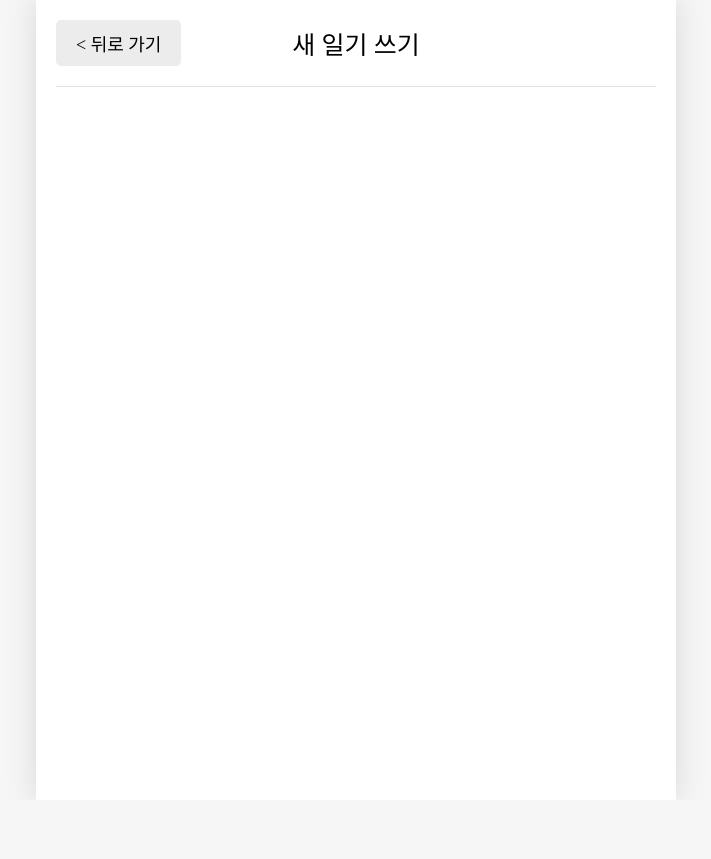
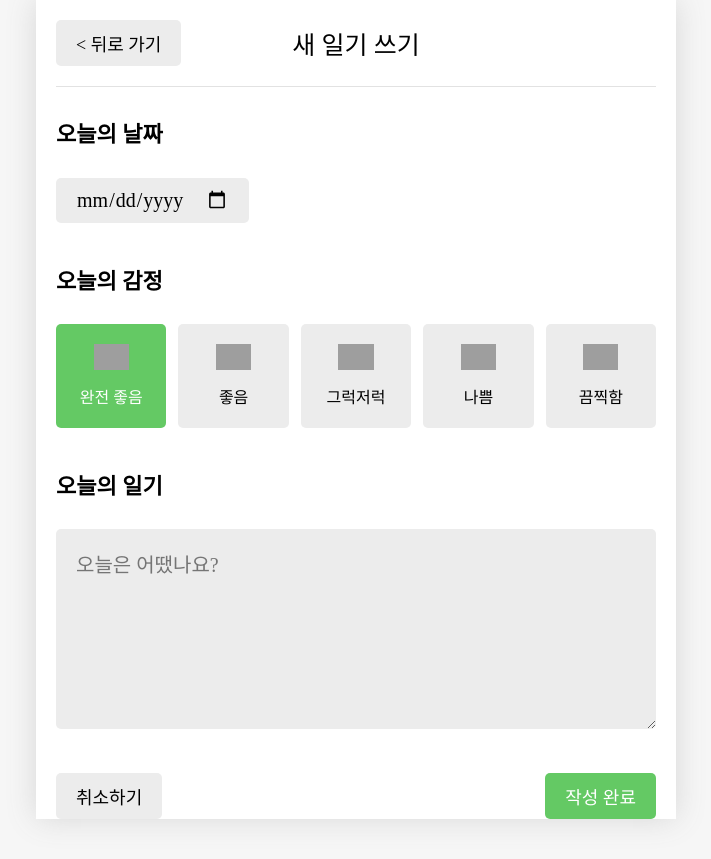
Before and after one commit to Jeongchanyeong/emotion-diary-ver2, a React (Vite) app: page /new in a window 1280 px wide. Shown: the whole page, without its empty margins (284-995 px from the left). Before the commit the page ends 800 px from the top, so only its background shows below. Built offline with nearby package versions, Linux system fonts and the light colour scheme; grey boxes are pictures that could not be loaded; a web font is replaced by a local one.

Commit message:
Feat/ NewPage UI 구현

```diff
--- a/src/components/Editor.css
+++ b/src/components/Editor.css
@@ -0,0 +1,36 @@
+.Editor > section {
+  margin-bottom: 40px;
+}
+
+.Editor > section > h4 {
+  font-size: 22px;
+  font-weight: bold;
+}
+
+.Editor > section > input,
+textarea {
+  background-color: rgb(236, 236, 236);
+  border: none;
+  border-radius: 5px;
+  font-size: 20px;
+  padding: 10px 20px;
+}
+
+.Editor > section > textarea {
+  padding: 20px;
+  width: 100%;
+  min-height: 200px;
+  resize: vertical;
+  box-sizing: border-box;
+}
+
+.Editor .emotion_section .emotion_list_wrapper {
+  display: flex;
+  justify-content: space-around;
+  gap: 2%;
+}
+
+.Editor .button_section {
+  display: flex;
+  justify-content: space-between;
+}
--- a/src/components/Editor.jsx
+++ b/src/components/Editor.jsx
@@ -1,13 +1,45 @@
 import React from 'react';
 import './Editor.css';
+import EmotionItem from './EmotionItem';
+import { getEmotionImage } from '../util/get-emotion-img';
+import Button from './common/Button';
+
+const emotionList = [
+  { emotionId: 1, emotionName: '완전 좋음' },
+  { emotionId: 2, emotionName: '좋음' },
+  { emotionId: 3, emotionName: '그럭저럭' },
+  { emotionId: 4, emotionName: '나쁨' },
+  { emotionId: 5, emotionName: '끔찍함' },
+];
 
 const Editor = () => {
+  const emotionId = 1;
   return (
     <div className="Editor">
-      <section className="date_section"></section>
-      <section className="emotion_section"></section>
-      <section className="content_section"></section>
-      <section className="button_section"></section>
+      <section className="date_section">
+        <h4>오늘의 날짜</h4>
+        <input type="date" />
+      </section>
+      <section className="emotion_section">
+        <h4>오늘의 감정</h4>
+        <div className="emotion_list_wrapper">
+          {emotionList.map((item) => (
+            <EmotionItem
+              key={item.emotionId}
+              {...item}
+              isSelected={item.emotionId === emotionId}
+            />
+          ))}
+        </div>
+      </section>
+      <section className="content_section">
+        <h4>오늘의 일기</h4>
+        <textarea placeholder="오늘은 어땠나요?" />
+      </section>
+      <section className="button_section">
+        <Button text={'취소하기'} />
+        <Button text={'작성 완료'} type={'POSITIVE'} />
+      </section>
     </div>
   );
 };
--- a/src/components/EmotionItem.css
+++ b/src/components/EmotionItem.css
@@ -0,0 +1,33 @@
+.EmotionItem {
+  background-color: rgb(236, 236, 236);
+  padding: 20px;
+  border-radius: 5px;
+  cursor: pointer;
+  text-align: center;
+}
+
+.EmotionItem .emotion_img {
+  width: 50%;
+  margin-bottom: 10px;
+}
+
+.EmotionItem_on_1 {
+  color: white;
+  background-color: rgb(100, 201, 100);
+}
+.EmotionItem_on_2 {
+  color: white;
+  background-color: rgb(157, 215, 114);
+}
+.EmotionItem_on_3 {
+  color: white;
+  background-color: rgb(253, 206, 23);
+}
+.EmotionItem_on_4 {
+  color: white;
+  background-color: rgb(253, 132, 70);
+}
+.EmotionItem_on_5 {
+  color: white;
+  background-color: rgb(253, 86, 95);
+}
--- a/src/components/EmotionItem.jsx
+++ b/src/components/EmotionItem.jsx
@@ -1,8 +1,17 @@
 import React from 'react';
 import './EmotionItem.css';
-
-const EmotionItem = () => {
-  return <div></div>;
+import { getEmotionImage } from '../util/get-emotion-img';
+const EmotionItem = ({ emotionId, emotionName, isSelected }) => {
+  return (
+    <div
+      className={`EmotionItem ${
+        isSelected ? `EmotionItem_on_${emotionId}` : ''
+      }`}
+    >
+      <img className="emotion_img" src={getEmotionImage(emotionId)} />
+      <div className="emotion_name">{emotionName}</div>
+    </div>
+  );
 };
 
 export default EmotionItem;
```
